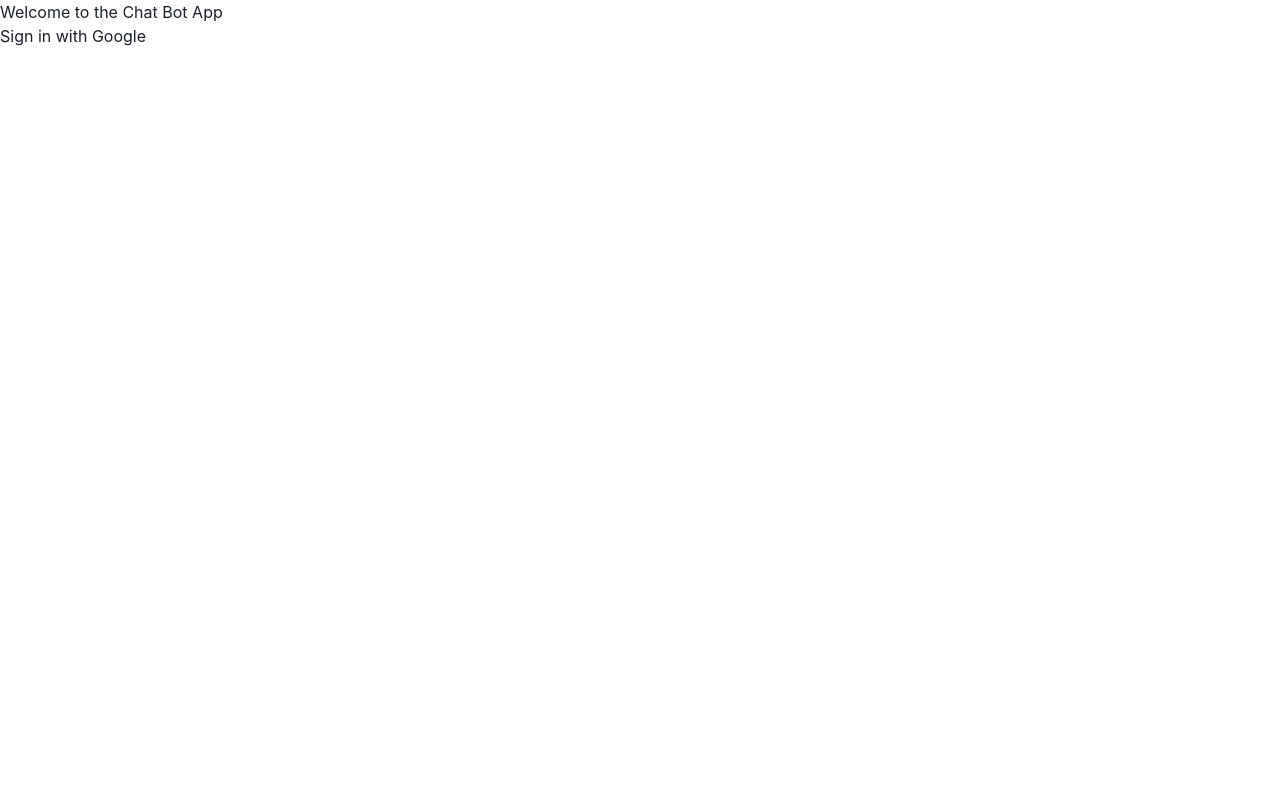
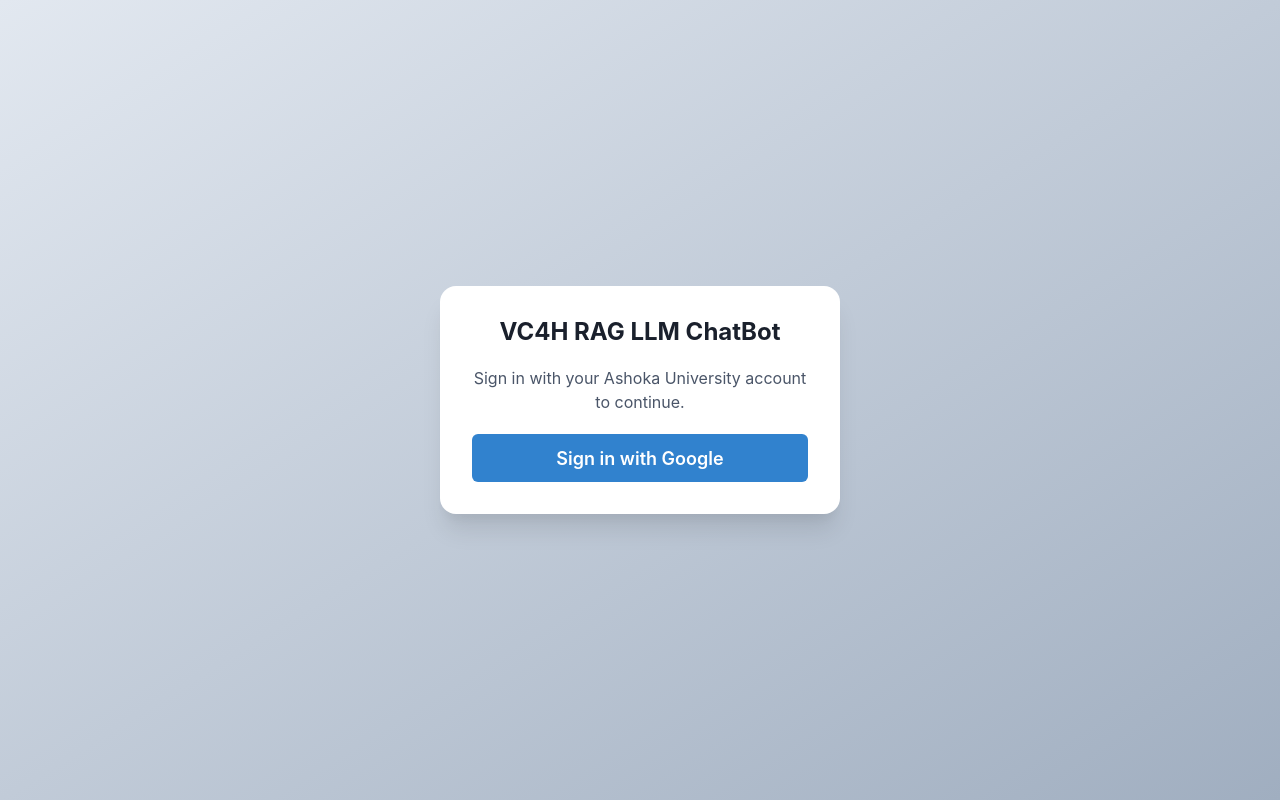
Before and after one commit to Pranav132/vc4h-ragllm-chatbot, a React (Vite) app in the folder my-chatbot-app/: page / in a window 1280 px wide. Built offline with nearby package versions, Linux system fonts and the light colour scheme.

Commit message:
Auth done

```diff
--- a/my-chatbot-app/src/App.jsx
+++ b/my-chatbot-app/src/App.jsx
@@ -1,13 +1,16 @@
-import { BrowserRouter as Router, Routes, Route } from 'react-router-dom';
+import { BrowserRouter as Router, Routes, Route, Navigate } from 'react-router-dom';
 import AuthScreen from './screens/AuthScreen';
 import ChatScreen from './screens/ChatScreen';
+import { useAuth } from './Providers/AuthContext';
 
 function App() {
+  const { currentUser } = useAuth();
+
   return (
     <Router>
       <Routes>
-        <Route path="/" element={<AuthScreen />} />
-        <Route path="/chat" element={<ChatScreen />} />
+        <Route path="/" element={currentUser ? <Navigate replace to="/chat" /> : <AuthScreen />} />
+        <Route path="/chat" element={!currentUser ? <Navigate replace to="/" /> : <ChatScreen />} />
       </Routes>
     </Router>
   );
--- /dev/null
+++ b/my-chatbot-app/src/Providers/AuthContext.jsx
@@ -0,0 +1,36 @@
+import { createContext, useContext, useState, useEffect } from 'react';
+
+const AuthContext = createContext(null);
+
+export function useAuth() {
+  return useContext(AuthContext);
+}
+
+export function AuthProvider({ children }) {
+  const [currentUser, setCurrentUser] = useState(null);
+
+  useEffect(() => {
+    const user = localStorage.getItem('user');
+    if (user) {
+      setCurrentUser(JSON.parse(user));
+    }
+  }, []);
+
+  const signIn = (user) => {
+    localStorage.setItem('user', JSON.stringify(user));
+    setCurrentUser(user);
+  };
+
+  const signOut = () => {
+    localStorage.removeItem('user');
+    setCurrentUser(null);
+  };
+
+  const value = {
+    currentUser,
+    signIn,
+    signOut
+  };
+
+  return <AuthContext.Provider value={value}>{children}</AuthContext.Provider>;
+}
--- a/my-chatbot-app/src/Providers/AuthService.jsx
+++ b/my-chatbot-app/src/Providers/AuthService.jsx
@@ -1,16 +1,42 @@
-// src/Providers/AuthService.js
 import { auth, provider } from '../firebase';
 import { signInWithPopup } from 'firebase/auth';
 
-export const signInWithGoogle = () => {
+export const signInWithGoogle = (signIn, handleToast) => {
+  provider.setCustomParameters({
+    hd: 'ashoka.edu.in'
+  });
+
   signInWithPopup(auth, provider)
     .then((result) => {
-      // This gives you a Google Access Token. You can use it to access Google APIs.
-      console.log(result);
-      window.location = "/chat" // Redirect to chat screen on success
+      const { user } = result;
+      const { email, uid, displayName, photoURL } = user;
+      if (email && email.endsWith('@ashoka.edu.in')) {
+        console.log("Authentication successful", result);
+        const userData = { email, uid, displayName, photoURL };
+        signIn(userData);
+        handleToast({
+          title: "Login Successful",
+          description: "Welcome to VC4H RAG LLM ChatBot!",
+          status: "success"
+        });
+        setTimeout(() => {
+          window.location = "/chat";
+        }, 3000);
+      } else {
+        auth.signOut();
+        handleToast({
+          title: "Login Failed",
+          description: "Access restricted to Ashoka University accounts only.",
+          status: "error"
+        });
+      }
     })
     .catch((error) => {
-      // Handle Errors here.
       console.error("Authentication error", error);
+      handleToast({
+        title: "Authentication Error",
+        description: `Failed to sign in: ${error.message}`,
+        status: "error"
+      });
     });
 };
--- a/my-chatbot-app/src/main.jsx
+++ b/my-chatbot-app/src/main.jsx
@@ -2,11 +2,14 @@
 import React from 'react';
 import ReactDOM from 'react-dom/client';
 import App from './App';
+import { AuthProvider } from './Providers/AuthContext';
 
 ReactDOM.createRoot(document.getElementById('root')).render(
   <React.StrictMode>
     <ChakraProvider>
-      <App />
+      <AuthProvider>
+        <App />
+      </AuthProvider>
     </ChakraProvider>
   </React.StrictMode>
 );
--- a/my-chatbot-app/src/screens/AuthScreen.jsx
+++ b/my-chatbot-app/src/screens/AuthScreen.jsx
@@ -1,11 +1,39 @@
-import { signInWithGoogle } from '../Providers/AuthService'; // Adjust path if necessary
+import { Center, Box, Button, Text, VStack, useColorModeValue, Heading, useToast } from '@chakra-ui/react';
+import { signInWithGoogle } from '../Providers/AuthService'; // Adjust the import path if necessary
+import { useAuth } from '../Providers/AuthContext';
 
 function AuthScreen() {
+  const bg = useColorModeValue('white', 'gray.700');  // Adjusts background color based on the theme
+  const color = useColorModeValue('gray.600', 'gray.300');
+
+  const toast = useToast();
+  const { signIn } = useAuth();
+
+  const handleToast = ({ title, description, status }) => {
+    toast({
+      title: title,
+      description: description,
+      status: status,
+      duration: 9000,
+      isClosable: true,
+      position: "top-right"
+    });
+  };
+
   return (
-    <div>
-      <h1>Welcome to the Chat Bot App</h1>
-      <button onClick={signInWithGoogle}>Sign in with Google</button>
-    </div>
+    <Center height="100vh" bgGradient="linear(to-br, gray.200, gray.400)">
+      <Box p={8} boxShadow="xl" bg={bg} borderRadius="2xl" width={['90%', '400px']}>
+        <VStack spacing={5}>
+          <Heading fontSize="2xl" fontWeight="bold">VC4H RAG LLM ChatBot</Heading>
+          <Text fontSize="md" color={color} textAlign="center">
+            Sign in with your Ashoka University account to continue.
+          </Text>
+          <Button colorScheme="blue" onClick={() => signInWithGoogle(signIn, handleToast)} width="full" size="lg">
+            Sign in with Google
+          </Button>
+        </VStack>
+      </Box>
+    </Center>
   );
 }
 
```
